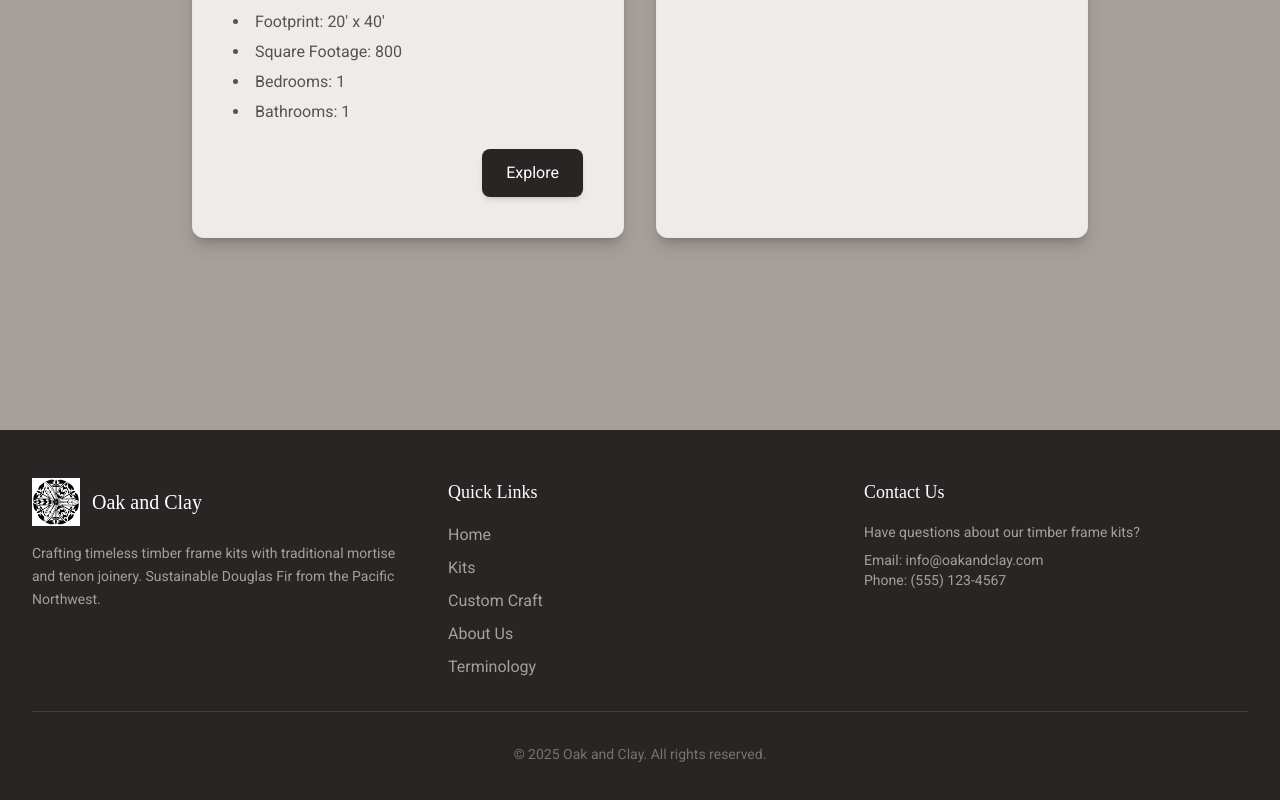
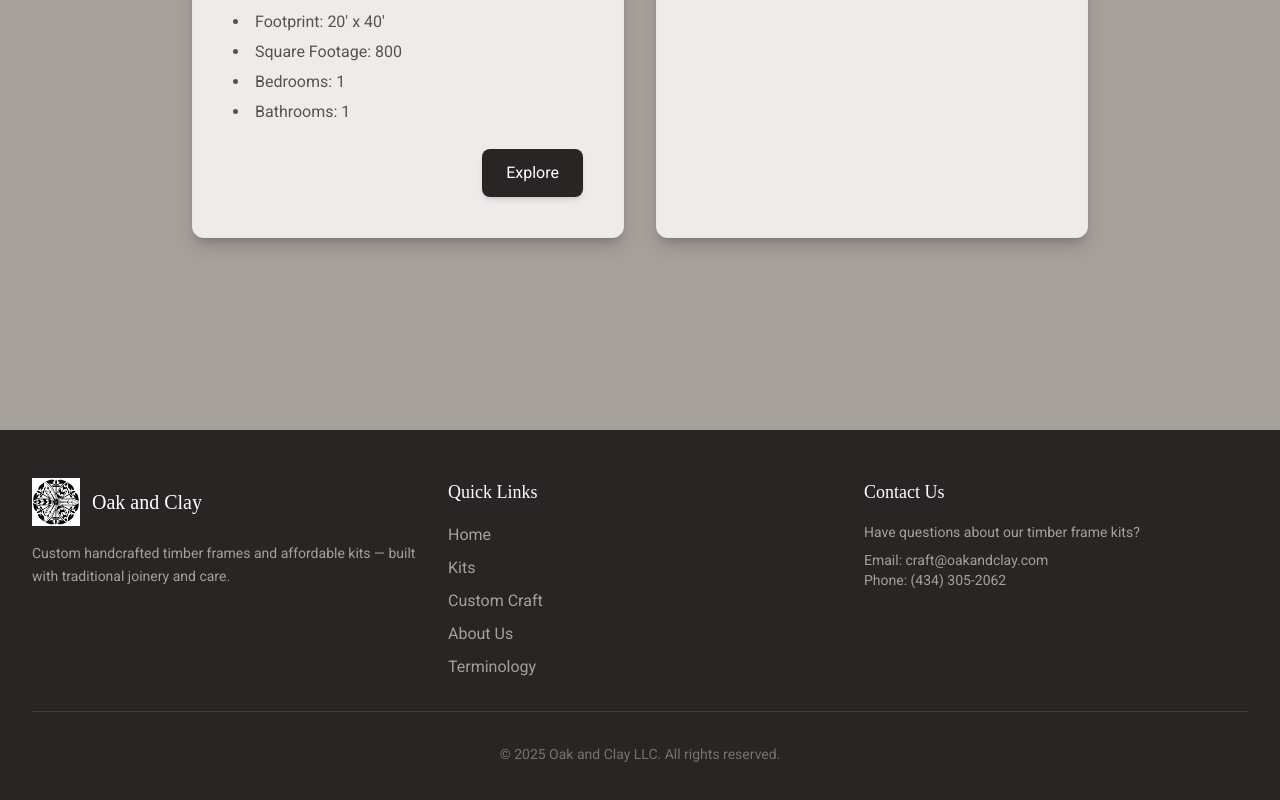
Before and after one commit to OakAndClay/oc-website, a Next.js app: page / in a window 1280 px wide. Shown: the part 1557-2357 px from the top of the page. Built offline with nearby package versions, Linux system fonts and the light colour scheme; a web font is replaced by a local one.

Commit message:
Update footer: echo hero text, real contact info, LLC copyright

```diff
--- a/src/app/layout.tsx
+++ b/src/app/layout.tsx
@@ -136,8 +136,7 @@ export default function RootLayout({ children }: { children: ReactNode }) {
                   <h3 className="font-cinzel text-xl text-white">Oak and Clay</h3>
                 </div>
                 <p className="font-roboto text-stone-400 text-sm leading-relaxed">
-                  Crafting timeless timber frame kits with traditional mortise and tenon joinery.
-                  Sustainable Douglas Fir from the Pacific Northwest.
+                  Custom handcrafted timber frames and affordable kits — built with traditional joinery and care.
                 </p>
               </div>
 
@@ -165,10 +164,10 @@ export default function RootLayout({ children }: { children: ReactNode }) {
                   Have questions about our timber frame kits?
                 </p>
                 <p className="font-roboto text-stone-400 text-sm">
-                  Email: info@oakandclay.com
+                  Email: craft@oakandclay.com
                 </p>
                 <p className="font-roboto text-stone-400 text-sm">
-                  Phone: (555) 123-4567
+                  Phone: (434) 305-2062
                 </p>
               </div>
             </div>
@@ -176,7 +175,7 @@ export default function RootLayout({ children }: { children: ReactNode }) {
             {/* Copyright */}
             <div className="border-t border-stone-700 mt-8 pt-8 text-center">
               <p className="font-roboto text-stone-500 text-sm">
-                &copy; {new Date().getFullYear()} Oak and Clay. All rights reserved.
+                &copy; {new Date().getFullYear()} Oak and Clay LLC. All rights reserved.
               </p>
             </div>
           </div>
```
